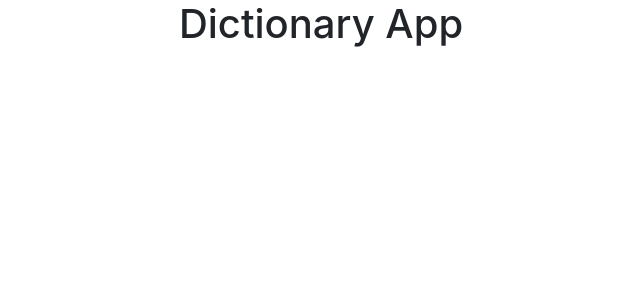
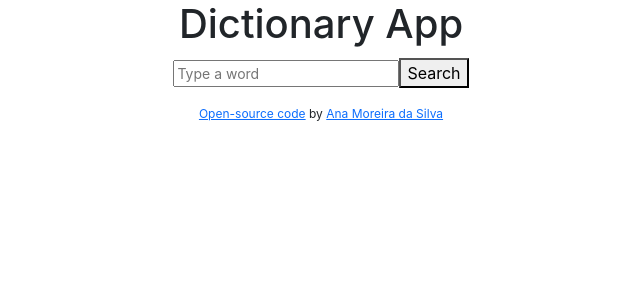
Before and after one commit to anasilva81/dictionary-project, a React (Create React App) app: page / in a window 1280 px wide. Shown: the top 300 px of the page, without its empty margins (319-959 px from the left). Built offline with nearby package versions, Linux system fonts and the light colour scheme.

Commit message:
Create search engine

```diff
--- a/src/App.js
+++ b/src/App.js
@@ -1,10 +1,20 @@
+import Dictionary from "./Dictionary.js";
+import Footer from "./Footer.js";
 import "./App.css";
 
 function App() {
   return (
-    <div className="App">
-      <header className="App-header"></header>
-      <h1>Dictionary App</h1>
+    <div classNme="container">
+      <div className="App">
+        <header className="App-header"></header>
+        <h1>Dictionary App</h1>
+      </div>
+      <main>
+        <Dictionary />
+      </main>
+      <footer>
+        <Footer />
+      </footer>
     </div>
   );
 }
--- /dev/null
+++ b/src/Dictionary.css
@@ -0,0 +1,7 @@
+.Dictionary {
+  text-align: center;
+}
+
+.form-text {
+  max-width: 200pxs;
+}
--- /dev/null
+++ b/src/Dictionary.js
@@ -0,0 +1,31 @@
+import React, { useState } from "react";
+import "./Dictionary.css";
+
+export default function Dictionary() {
+  let [Keyword, setKeyword] = useState("");
+
+  function search(event) {
+    event.preventDefault();
+    alert(`Searching for ${Keyword}`);
+  }
+
+  function handleKeyword(event) {
+    setKeyword(event.target.value);
+  }
+
+  return (
+    <div className="Dictionary">
+      <form onSubmit={search}>
+        <input
+          type="search"
+          className="form-text"
+          placeholder="Type a word"
+          onChange={handleKeyword}
+        />
+        <button type="button" className="search-btn">
+          Search
+        </button>
+      </form>
+    </div>
+  );
+}
--- /dev/null
+++ b/src/Footer.css
@@ -0,0 +1,6 @@
+.footer {
+  margin-top: 20px;
+  text-align: center;
+  font-size: 12px;
+  line-height: 1;
+}
--- /dev/null
+++ b/src/Footer.js
@@ -0,0 +1,24 @@
+import React from "react";
+import "./Footer.css";
+
+export default function Footer() {
+  return (
+    <div className="footer">
+      <a
+        href="https://github.com/anasilva81/dictionary-project"
+        target="_blank"
+        rel="noopener noreferrer"
+      >
+        Open-source code
+      </a>{" "}
+      by{" "}
+      <a
+        href="https://fastidious-snickerdoodle-2cbbd8.netlify.app/"
+        target="_blank"
+        rel="noopener noreferrer"
+      >
+        Ana Moreira da Silva
+      </a>{" "}
+    </div>
+  );
+}
```
